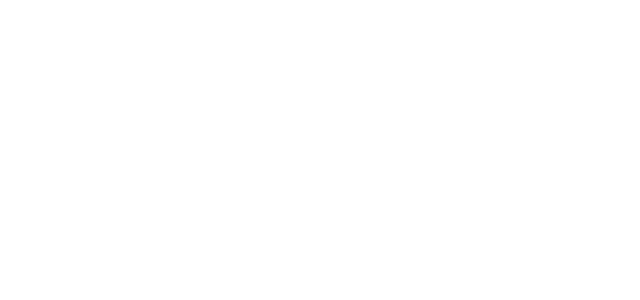
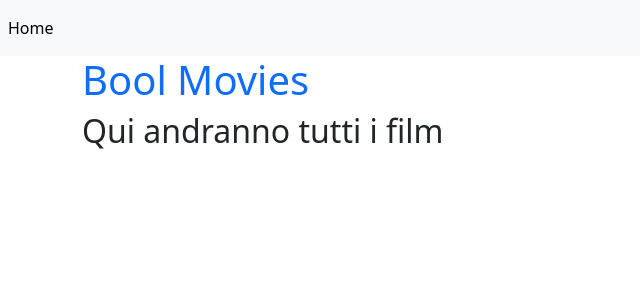
Before and after one commit to manuelpezzi/webapp-react, a React (Vite) app: page / in a window 1280 px wide. Shown: the top 300 px of the page, without its empty margins (0-640 px from the left). Built offline with nearby package versions, Linux system fonts and the light colour scheme.

Commit message:
project first day end

```diff
--- a/src/App.jsx
+++ b/src/App.jsx
@@ -1,13 +1,22 @@
-
+import DefaultLayout from './layouts/DefaultLayout';
+import { Routes, Route, BrowserRouter } from 'react-router-dom';
+import HomePage from './pages/Homepage';
+import MoviePage from './pages/MoviePage';
 
 function App() {
-
-
   return (
     <>
-
+      <BrowserRouter>
+        <Routes>
+          <Route Component={DefaultLayout}>
+            {/* qui vanno le pagine */}
+            <Route path="/" Component={HomePage} />
+            <Route path="/movies/:id" Component={MoviePage} />
+          </Route>
+        </Routes>
+      </BrowserRouter>
     </>
-  )
+  );
 }
 
-export default App
+export default App;
--- /dev/null
+++ b/src/components/Header.jsx
@@ -0,0 +1,15 @@
+import { NavLink } from 'react-router-dom';
+
+export default function Header() {
+    return (
+        <header>
+            <nav className="navbar navbar-expand navbar-light bg-light">
+                <div className="nav navbar-nav">
+                    <NavLink className="nav-item nav-link" to="/">
+                        Home
+                    </NavLink>
+                </div>
+            </nav>
+        </header>
+    );
+}
--- /dev/null
+++ b/src/layouts/DefaultLayout.jsx
@@ -0,0 +1,12 @@
+import Header from "../components/Header";
+import { Outlet } from "react-router-dom";
+export default function DefaultLayout() {
+    return (
+        <>
+            <Header />
+            <main className="container">
+                <Outlet />
+            </main>
+        </>
+    );
+}
--- /dev/null
+++ b/src/pages/Homepage.jsx
@@ -0,0 +1,9 @@
+export default function HomePage() {
+    return (
+        <>
+            <h1 className="text-primary">Bool Movies</h1>
+            <h2>Qui andranno tutti i film</h2>
+            <div className="row row-cols-3">{/* Qui andranno tutti i film */}</div>
+        </>
+    );
+}
--- /dev/null
+++ b/src/pages/MoviePage.jsx
@@ -0,0 +1,7 @@
+export default function MoviePage() {
+    return (
+        <>
+            <h1>tiolo singolo film</h1>
+        </>
+    );
+}
```
